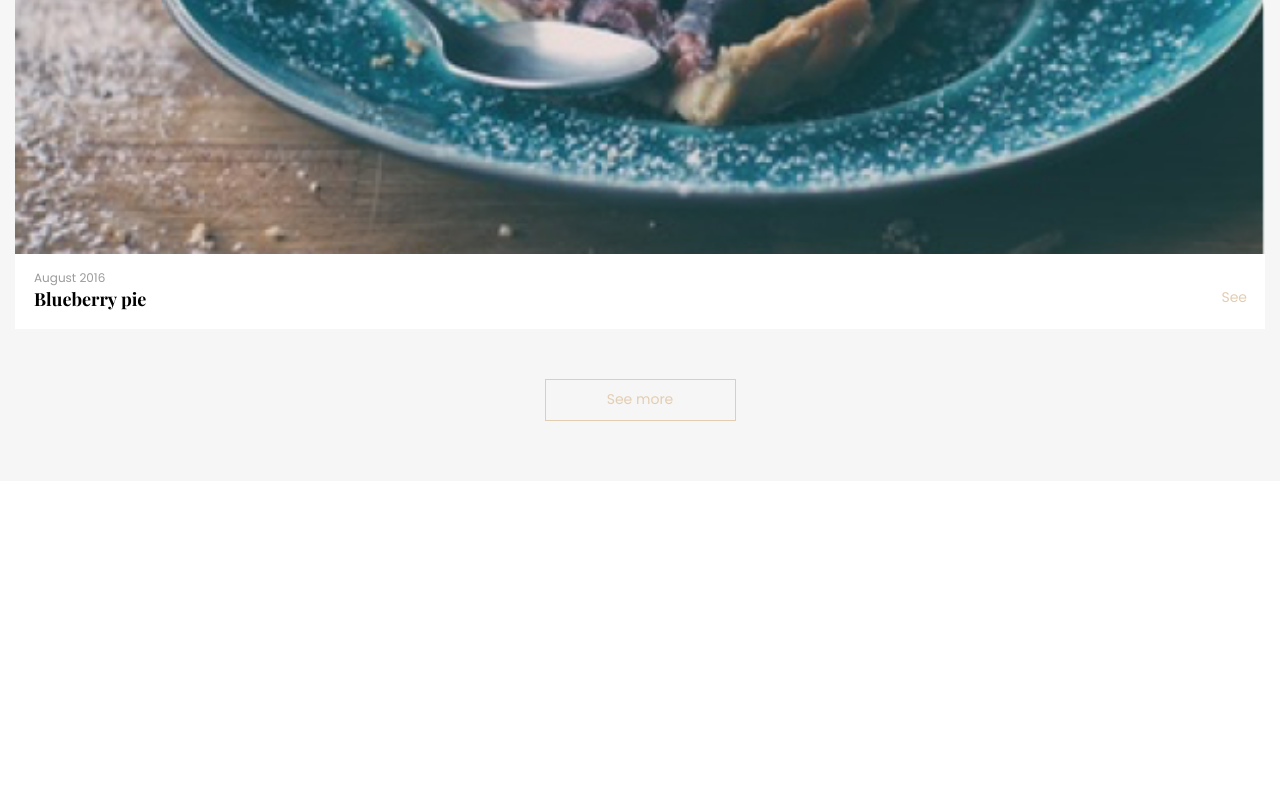
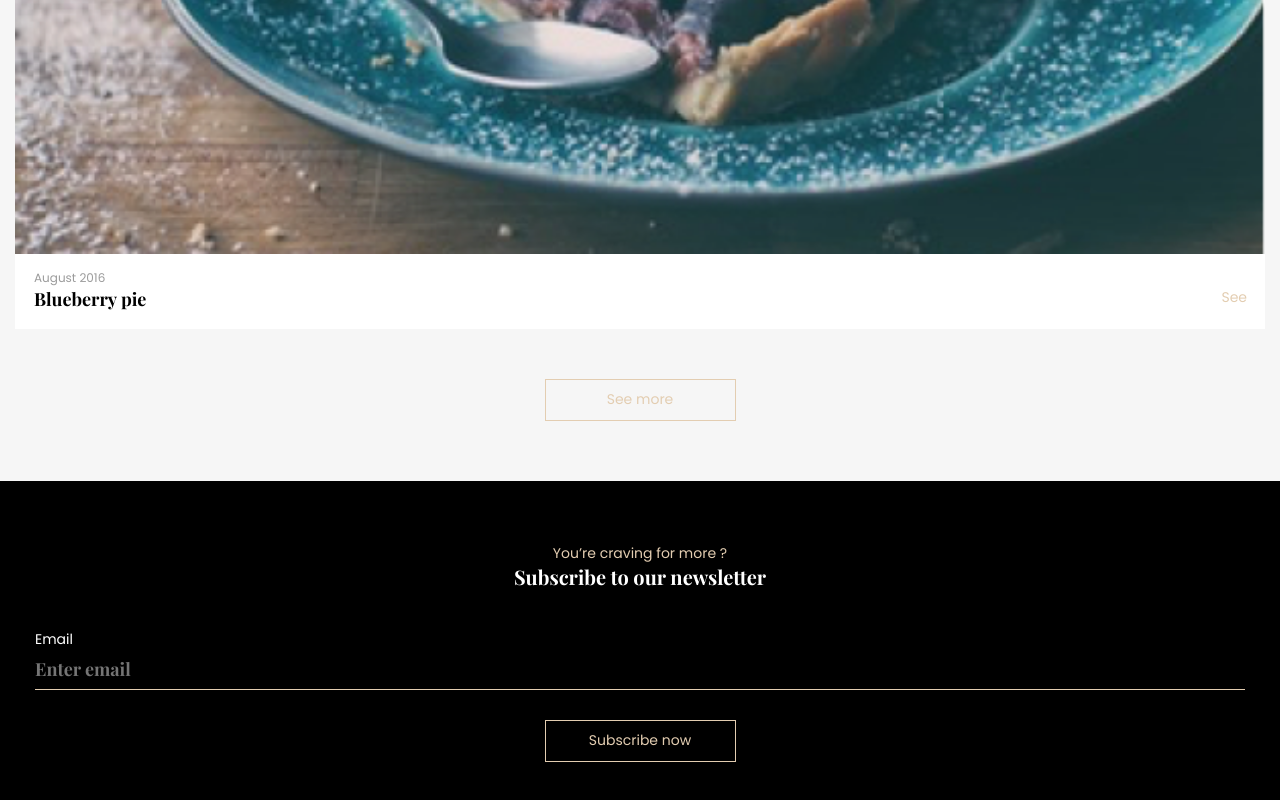
Before and after one commit to arnarp/veffo2, a plain HTML site: page index.html in a window 1280 px wide. Shown: the part 9386-10186 px from the top of the page. Before the commit the page ends 9867 px from the top, so only its background shows below. Drawn offline with nearby package versions, Linux system fonts and the light colour scheme.

Commit message:
Setti inn subscribe newsletter section

```diff
--- a/index.css
+++ b/index.css
@@ -45,6 +45,9 @@ span.caption-title {
   color: var(--beige);
   text-align: center;
   line-height: 1.9rem;
+}
+.white {
+  color: white;
 }
 h1, h2 {
   font-family: Playfair Display;
@@ -173,6 +176,41 @@ section.video-recipes h2 {
 section.video-recipes button {
   margin-top: 3rem;
 }
+section.newsletter-subscription {
+  padding-top: 6.3rem;
+  padding-bottom: 6rem;
+  background-color: black;
+  align-items: stretch;
+}
+section.newsletter-subscription .form-group {
+  text-align: left;
+  margin-left: 2rem;
+  margin-right: 2rem;
+  margin-top: 4rem;
+  margin-bottom: 3rem;
+  display: flex;
+  align-items: flex-start;
+  flex-direction: column;
+}
+section.newsletter-subscription .form-group label {
+  font-size: 1.4rem;
+  line-height: 1.9rem;
+}
+section.newsletter-subscription .form-group input#newsletter-email-imput {
+  width: 100%;
+  font-family: Playfair Display;
+  font-weight: bold;
+  font-size: 1.8rem;
+  line-height: 4rem;
+  background: transparent;
+  border: none;
+  border-bottom: solid 0.1rem var(--beige);
+  padding: 0;
+  color: white;
+}
+section.newsletter-subscription button {
+  align-self: center;
+}
 
 /* Setjum media queries neðst svo ekkert annað override þær */
 @media only screen and (max-width: 543px) {
--- a/index.html
+++ b/index.html
@@ -114,7 +114,15 @@
     </div>
     <button class="outline-btn">See more</button>
   </section>
-  <section class="newsletter-subscription"></section>
+  <section class="newsletter-subscription">
+    <span class="caption-title">You’re craving for more ?</span>
+    <h2 class="white">Subscribe to our newsletter</h2>
+    <div class="form-group white">
+      <label for="newsletter-email-imput">Email</label>
+      <input type="email" class="form-control" id="newsletter-email-imput" aria-describedby="emailHelp" placeholder="Enter email">
+    </div>
+    <button class="outline-btn">Subscribe now</button>
+  </section>
   <footer></footer>
 </body>
 
```
